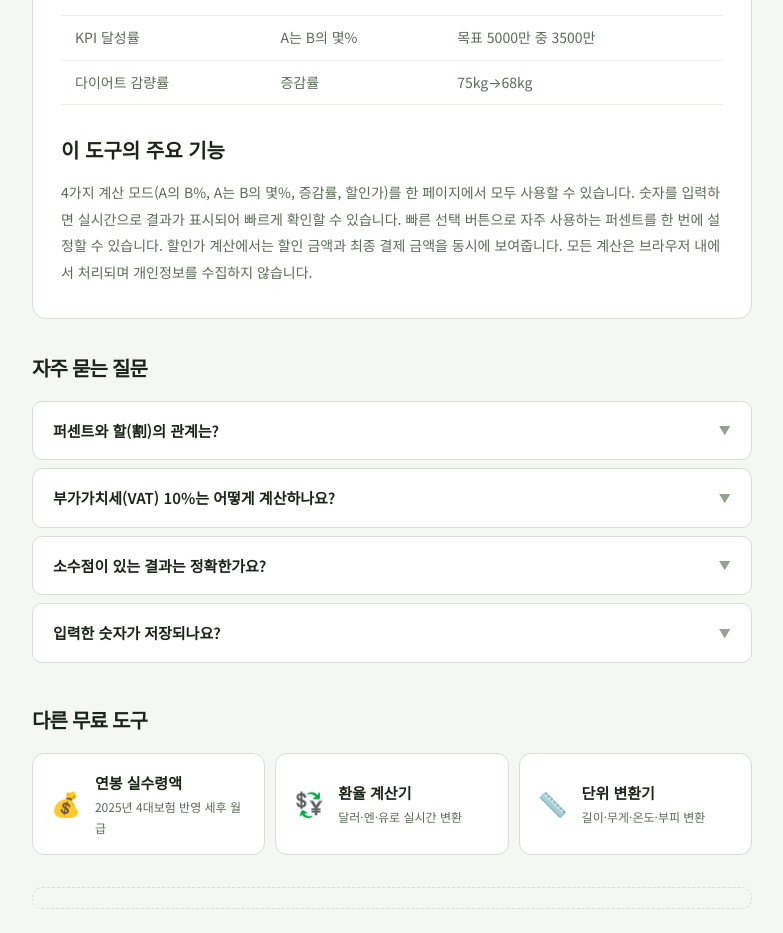
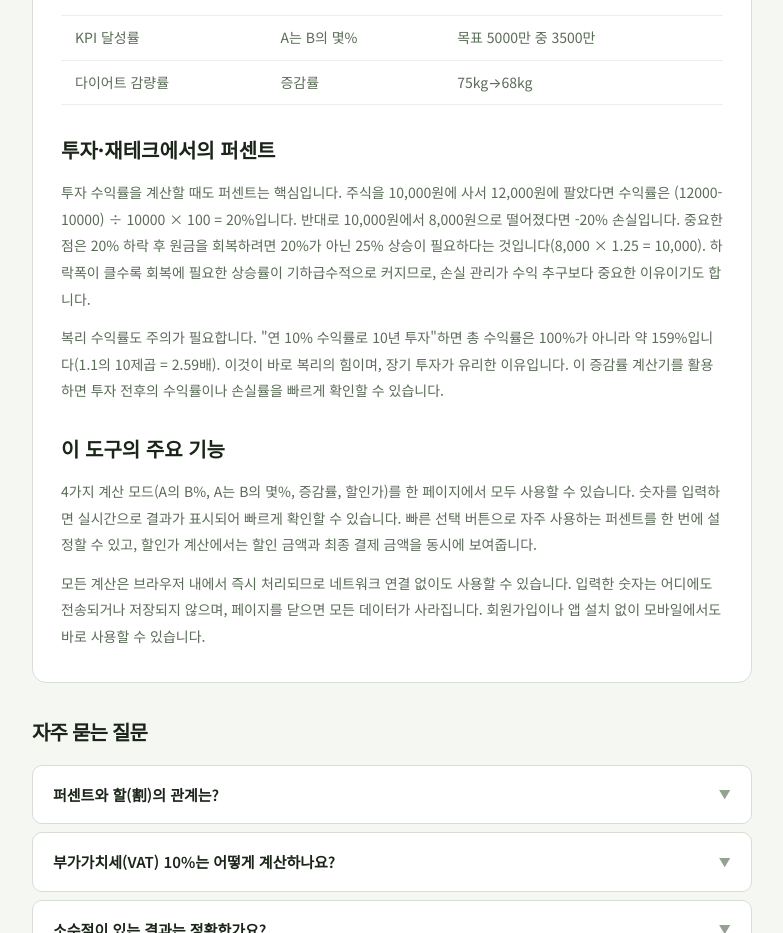
Before and after one commit to JaeWoo0317/percent-calculator, a plain HTML site: page index.html in a window 1280 px wide. Shown: the part 2780-3713 px from the top of the page, without its empty margins (248-1031 px from the left). Drawn offline with Linux system fonts and the light colour scheme.

Commit message:
Expand guide content to 2100+ chars (add investment section)

```diff
--- a/index.html
+++ b/index.html
@@ -82,8 +82,13 @@
 <tr><td>다이어트 감량률</td><td>증감률</td><td>75kg→68kg</td></tr>
 </tbody></table>
 
+<h2>투자·재테크에서의 퍼센트</h2>
+<p>투자 수익률을 계산할 때도 퍼센트는 핵심입니다. 주식을 10,000원에 사서 12,000원에 팔았다면 수익률은 (12000-10000) ÷ 10000 × 100 = 20%입니다. 반대로 10,000원에서 8,000원으로 떨어졌다면 -20% 손실입니다. 중요한 점은 20% 하락 후 원금을 회복하려면 20%가 아닌 25% 상승이 필요하다는 것입니다(8,000 × 1.25 = 10,000). 하락폭이 클수록 회복에 필요한 상승률이 기하급수적으로 커지므로, 손실 관리가 수익 추구보다 중요한 이유이기도 합니다.</p>
+<p>복리 수익률도 주의가 필요합니다. "연 10% 수익률로 10년 투자"하면 총 수익률은 100%가 아니라 약 159%입니다(1.1의 10제곱 = 2.59배). 이것이 바로 복리의 힘이며, 장기 투자가 유리한 이유입니다. 이 증감률 계산기를 활용하면 투자 전후의 수익률이나 손실률을 빠르게 확인할 수 있습니다.</p>
+
 <h2>이 도구의 주요 기능</h2>
-<p>4가지 계산 모드(A의 B%, A는 B의 몇%, 증감률, 할인가)를 한 페이지에서 모두 사용할 수 있습니다. 숫자를 입력하면 실시간으로 결과가 표시되어 빠르게 확인할 수 있습니다. 빠른 선택 버튼으로 자주 사용하는 퍼센트를 한 번에 설정할 수 있습니다. 할인가 계산에서는 할인 금액과 최종 결제 금액을 동시에 보여줍니다. 모든 계산은 브라우저 내에서 처리되며 개인정보를 수집하지 않습니다.</p>
+<p>4가지 계산 모드(A의 B%, A는 B의 몇%, 증감률, 할인가)를 한 페이지에서 모두 사용할 수 있습니다. 숫자를 입력하면 실시간으로 결과가 표시되어 빠르게 확인할 수 있습니다. 빠른 선택 버튼으로 자주 사용하는 퍼센트를 한 번에 설정할 수 있고, 할인가 계산에서는 할인 금액과 최종 결제 금액을 동시에 보여줍니다.</p>
+<p>모든 계산은 브라우저 내에서 즉시 처리되므로 네트워크 연결 없이도 사용할 수 있습니다. 입력한 숫자는 어디에도 전송되거나 저장되지 않으며, 페이지를 닫으면 모든 데이터가 사라집니다. 회원가입이나 앱 설치 없이 모바일에서도 바로 사용할 수 있습니다.</p>
 </div></div>
 
 <!-- FAQ -->
```
